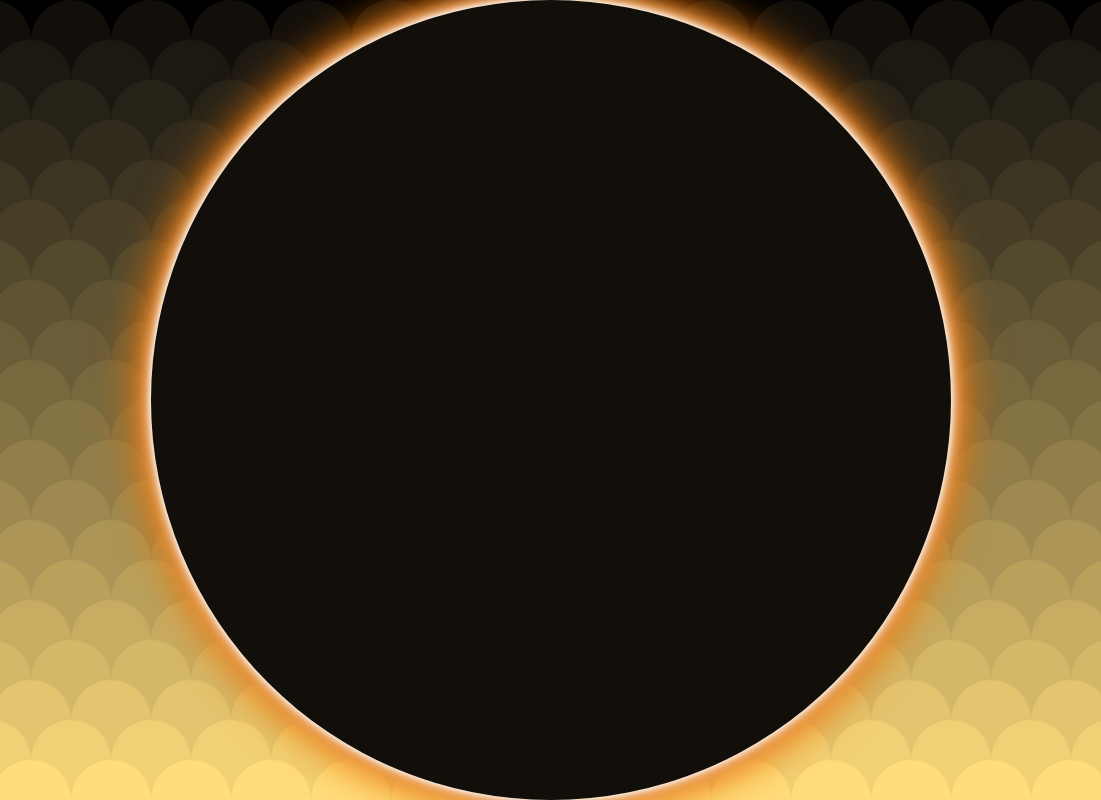
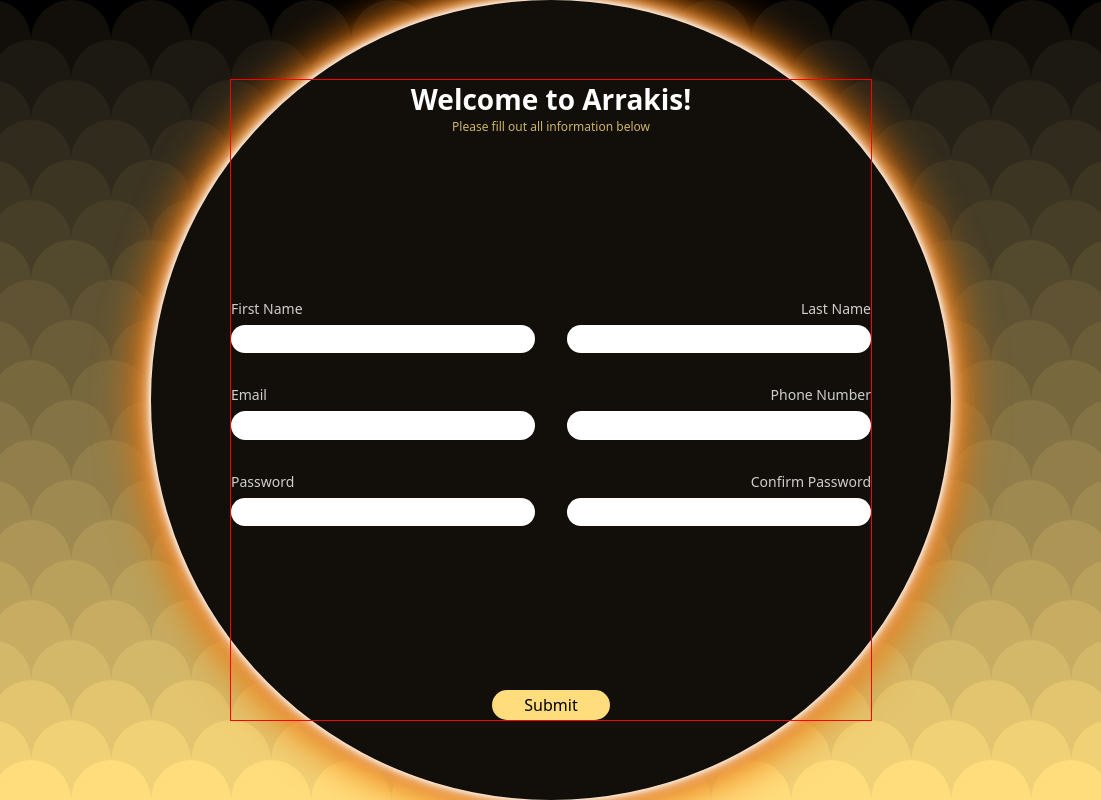
Before and after one commit to Nik-Reyes/RegistrationPage, a plain HTML site: page index.html in a window 1280 px wide. Shown: the full height of the page, 89-1190 px from the left. Drawn offline with Linux system fonts and the light colour scheme.

Commit message:
feature: add form controls

```diff
--- a/index.html
+++ b/index.html
@@ -7,15 +7,15 @@
     <link rel="stylesheet" href="style.css" />
   </head>
   <body>
-    <div class="img-wrapper">
+    <div class="img-wrapper" aria-hidden="true">
       <img
         src="./assets/images/non-svg/spaceing-guild-logo.png"
         alt="logo of the spacing guild of the Dune universe"
-        width="2500"
-        height="2500"
+        width="75"
+        height="75"
       />
     </div>
-    <div class="svg-wrapper">
+    <div class="svg-wrapper" aria-hidden="true">
       <img
         src="./assets/images/svgs/house-atreides-logo.svg"
         alt="House Atreides logo of the dune universe"
@@ -23,6 +23,63 @@
         height="75"
       />
     </div>
-    <div class="reg-wrapper"></div>
+    <div class="reg-wrapper">
+      <form action="" method="post" aria-label="Registration">
+        <fieldset>
+          <legend>Sign up</legend>
+          <div class="titling">
+            <h1>Welcome to Arrakis!</h1>
+            <p>Please fill out all information below</p>
+          </div>
+          <div class="control-wrapper">
+            <div class="form-control-wrapper">
+              <div class="form-control">
+                <label for="first-name">First Name</label>
+                <input type="text" name="firstName" id="first-name" required />
+              </div>
+              <div class="form-control">
+                <label for="last-name">Last Name</label
+                ><input type="text" name="lastName" id="last-name" required />
+              </div>
+            </div>
+            <div class="form-control-wrapper">
+              <div class="form-control">
+                <label for="mail">Email</label
+                ><input type="email" name="email" id="mail" required />
+              </div>
+              <div class="form-control">
+                <label for="phone">Phone Number</label
+                ><input type="tel" name="phone" id="phone" required />
+              </div>
+            </div>
+            <div class="form-control-wrapper">
+              <div class="form-control">
+                <label for="password">Password</label
+                ><input
+                  type="password"
+                  name="password"
+                  id="password"
+                  required
+                />
+              </div>
+              <div class="form-control">
+                <label for="confirm-pwd">Confirm Password</label
+                ><input
+                  type="password"
+                  name="confirmPwd"
+                  id="confirm-pwd"
+                  required
+                />
+              </div>
+            </div>
+          </div>
+          <div class="bottom">
+            <div class="form-control">
+              <button type="submit">Submit</button>
+            </div>
+          </div>
+        </fieldset>
+      </form>
+    </div>
   </body>
 </html>
--- a/style.css
+++ b/style.css
@@ -33,6 +33,7 @@
   background-color: #120f0a;
   box-shadow: 0 0 5px 1px rgb(255, 246, 238), 0 0 10px 3px rgb(240, 208, 178),
     0 0 16px 8px rgb(232, 155, 84), 0 0 40px 15px rgb(232, 116, 7);
+  z-index: 0;
 }
 
 img,
@@ -57,3 +58,99 @@
 .svg-wrapper {
   right: 10px;
 }
+
+form {
+  width: 100%;
+  height: 100%;
+  position: relative;
+  z-index: 1;
+  font-family: system-ui, -apple-system, BlinkMacSystemFont, "Segoe UI", Roboto,
+    Oxygen, Ubuntu, Cantarell, "Open Sans", "Helvetica Neue", sans-serif;
+  display: flex;
+  align-items: center;
+  justify-content: center;
+}
+
+fieldset {
+  border: none;
+  outline: none;
+  width: 80%;
+  height: 80%;
+  outline: 1px solid red;
+  display: flex;
+  flex-direction: column;
+  justify-content: space-between;
+}
+
+legend {
+  color: transparent;
+  height: 0px;
+}
+
+.titling {
+  text-align: center;
+}
+
+h1 {
+  color: white;
+  font-size: clamp(1.5rem, 1.3056rem + 0.8889vw, 1.75rem);
+}
+
+.titling > p {
+  color: rgb(255, 221, 124, 0.8);
+  font-size: clamp(0.625rem, 0.5278rem + 0.4444vw, 0.75rem);
+}
+
+.control-wrapper {
+  flex: 1;
+  display: flex;
+  flex-direction: column;
+  justify-content: center;
+  align-items: center;
+  gap: 2em;
+}
+
+.form-control-wrapper {
+  display: flex;
+  gap: 2em;
+  width: 100%;
+}
+
+.form-control {
+  flex: 1;
+}
+
+label {
+  display: block;
+  font-size: clamp(0.75rem, 0.6528rem + 0.4444vw, 0.875rem);
+  color: rgba(255, 255, 255, 0.8);
+  margin-bottom: 0.5em;
+}
+
+input {
+  appearance: none;
+  display: block;
+  width: 100%;
+  border: none;
+  padding: 0.5em;
+  border-radius: 2em;
+}
+
+.form-control + .form-control > label {
+  text-align: right;
+}
+
+.form-control + .form-control > input {
+  margin-left: auto;
+}
+
+button {
+  all: unset;
+  appearance: none;
+  margin: 0 auto;
+  display: block;
+  color: black;
+  background-color: rgb(255, 221, 124, 1);
+  border-radius: 2em;
+  padding: 0.25em 2em;
+}
```
